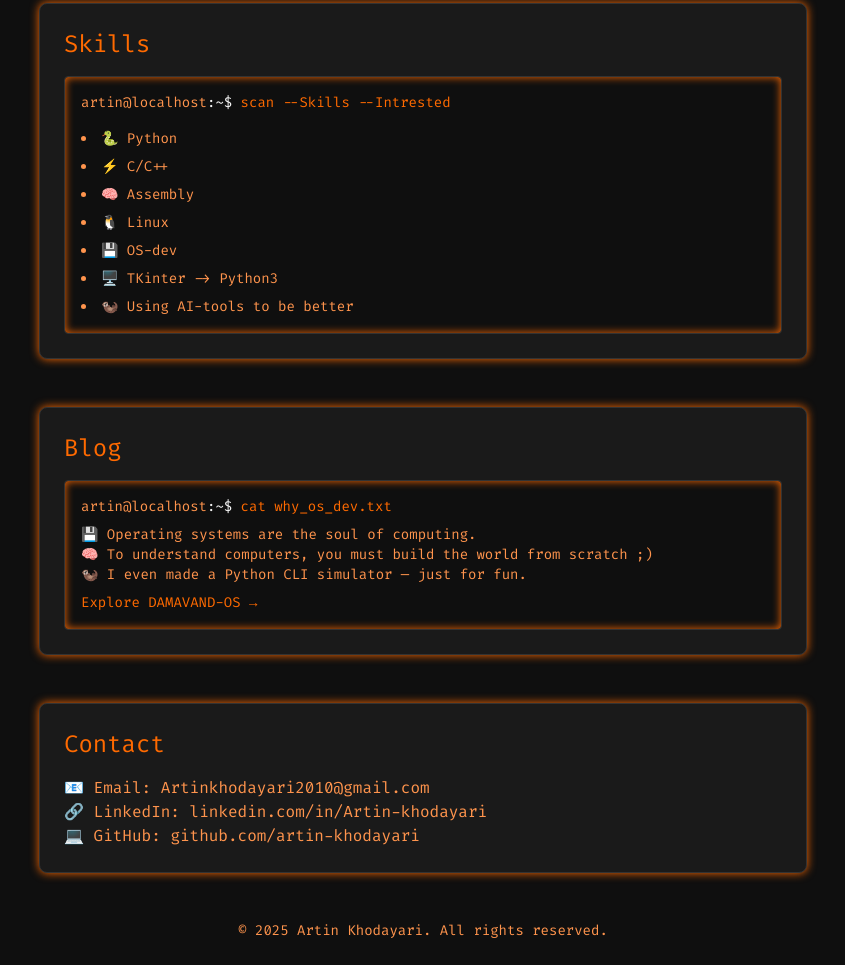
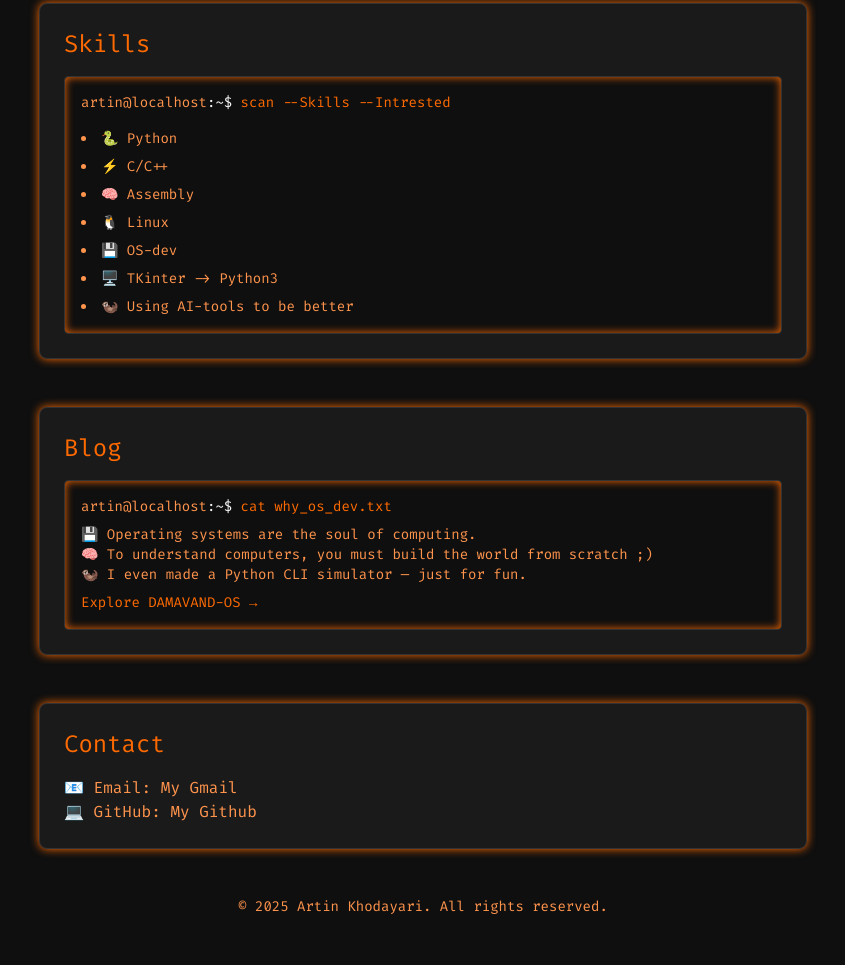
Before and after one commit to Artin-khodayari/Artin-khodayari.github.io, a plain HTML site: page index.html in a window 1280 px wide. Shown: the part 559-1524 px from the top of the page, without its empty margins (217-1062 px from the left). After the commit the page ends 1500 px from the top, so only its background shows below. Drawn offline with nearby package versions, Linux system fonts and the light colour scheme.

Commit message:
Update index.html

```diff
--- a/index.html
+++ b/index.html
@@ -106,9 +106,8 @@
   <!-- Contact Panel -->
   <div class="max-w-3xl mx-auto bg-artin-panel border border-artin-border rounded-lg p-6 shadow-glow mb-12">
     <h2 class="text-2xl text-artin-orange mb-4">Contact</h2>
-    <p class="text-artin-orangeLight">📧 Email: <a href="mailto:Artinkhodayari2010@gmail.com" class="hover:underline">Artinkhodayari2010@gmail.com</a></p>
-    <p class="text-artin-orangeLight">🔗 LinkedIn: <a href="https://linkedin.com/in/Artin-khodayari" class="hover:underline">linkedin.com/in/Artin-khodayari</a></p>
-    <p class="text-artin-orangeLight">💻 GitHub: <a href="https://github.com/artin-khodayari" class="hover:underline">github.com/artin-khodayari</a></p>
+    <p class="text-artin-orangeLight">📧 Email: <a href="mailto:Artinkhodayari2010@gmail.com" class="hover:underline">My Gmail</a></p>
+    <p class="text-artin-orangeLight">💻 GitHub: <a href="https://github.com/artin-khodayari" class="hover:underline">My Github</a></p>
   </div>
 
   <!-- Footer -->
```
